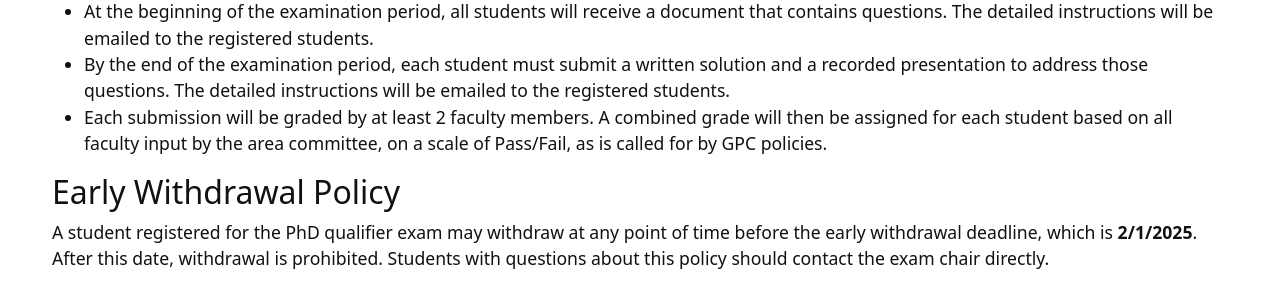
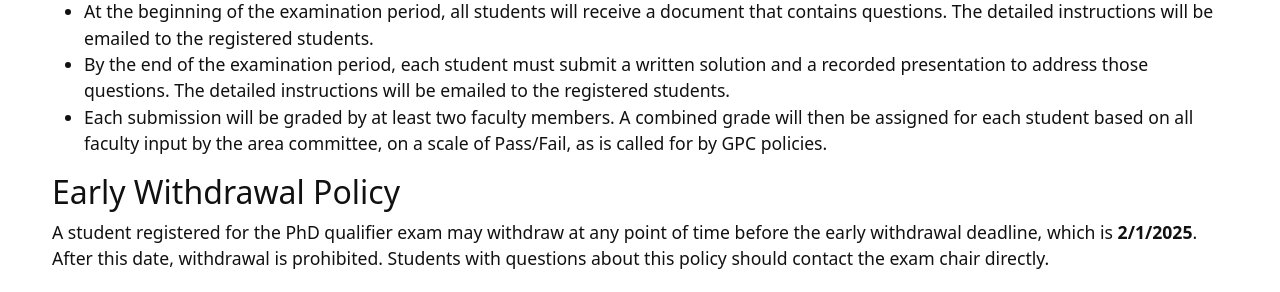
Before and after one commit to xuanwang91/2025-phd-qualifier-exam, a Jekyll site: the page built from index.md, in a window 1280 px wide and 900 px high, scrolled down 494 px. Shown: the part 155-447 px from the top of the window. Built offline with Jekyll 4.4.1, drawn with Linux system fonts in a browser that asks for light colours.

Commit message:
Update index.md

```diff
--- a/index.md
+++ b/index.md
@@ -25,7 +25,7 @@ layout: page
 ## Instructions
 - At the beginning of the examination period, all students will receive a document that contains questions. The detailed instructions will be emailed to the registered students.
 - By the end of the examination period, each student must submit a written solution and a recorded presentation to address those questions. The detailed instructions will be emailed to the registered students.
-- Each submission will be graded by at least 2 faculty members. A combined grade will then be assigned for each student based on all faculty input by the area committee, on a scale of Pass/Fail, as is called for by GPC policies.
+- Each submission will be graded by at least two faculty members. A combined grade will then be assigned for each student based on all faculty input by the area committee, on a scale of Pass/Fail, as is called for by GPC policies.
 
 ## Early Withdrawal Policy
 A student registered for the PhD qualifier exam may withdraw at any point of time before the early withdrawal deadline, which is **2/1/2025**. After this date, withdrawal is prohibited. Students with questions about this policy should contact the exam chair directly.
```
